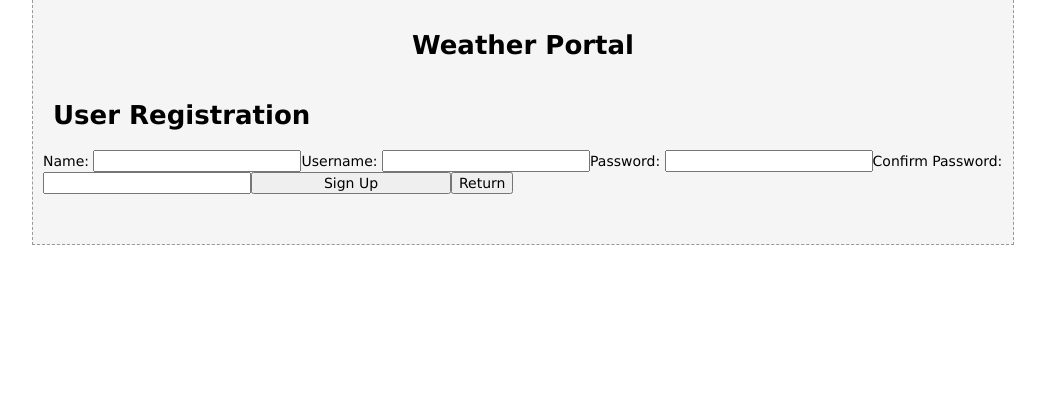
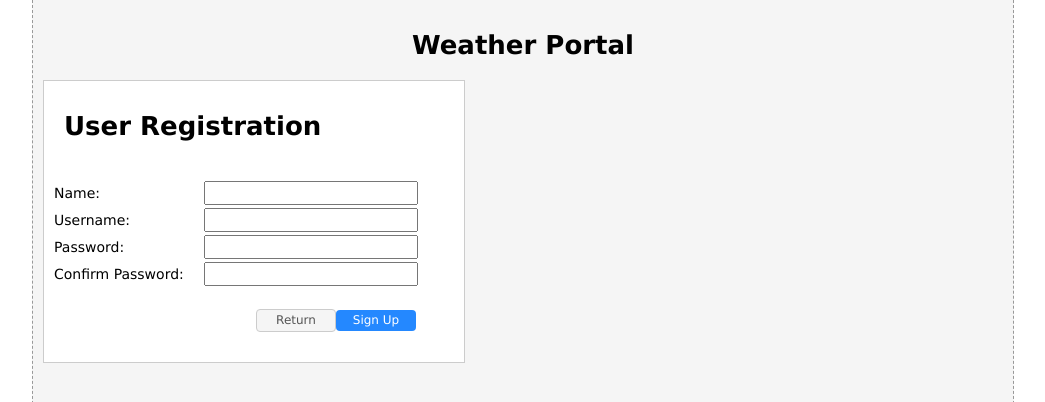
Before and after one commit to hooman-test/weather, an Angular app: page /register in a window 1280 px wide. Shown: the top 402 px of the page, without its empty margins (117-1162 px from the left). Built offline with nearby package versions, Linux system fonts and the light colour scheme.

Commit message:
Setting styles for widgets and buttons.

```diff
--- a/src/app/login/login.component.css
+++ b/src/app/login/login.component.css
@@ -1,4 +1,4 @@
-.container{
+.container {
   padding: 10px;
   margin: 20px;
   border: 1px solid #cccccc;
@@ -9,11 +9,16 @@ form div {
   margin: 10px 0;
 }
 
-form label {
-  width: 80px;
+form label span {
+  display: inline-block;
+  width: 100px;
+}
+
+div.buttonContainer {
+  text-align: right;
+  padding-right: 78px;
+}
+
+div.buttonContainer div {
   display: inline-block;
 }
-
-.btn {
-  width: 70px;
-}
--- a/src/app/login/login.component.html
+++ b/src/app/login/login.component.html
@@ -2,16 +2,22 @@
   <h3>Login</h3>
   <form action="/login">
     <div>
-      <label>Username:
+      <label>
+        <span>Username:</span>
         <input type="text" name="username">
       </label>
     </div>
     <div>
-      <label>Password:
+      <label>
+        <span>Password:</span>
         <input type="password" name="password">
       </label>
     </div>
-    <input type="submit" class="btn" value="Login">
-    <input type="button" class="btn" value="Register" routerLink="/register"/>
+    <div class="buttonContainer">
+      <div>
+        <input type="button" value="Register" routerLink="/register"/>
+        <input type="submit" value="Login">
+      </div>
+    </div>
   </form>
 </div>
--- a/src/app/register/register.component.css
+++ b/src/app/register/register.component.css
@@ -0,0 +1,34 @@
+.formContainer {
+  background-color: white;
+  border: 1px solid #ccc;
+  padding: 10px;
+  width: 400px;
+}
+
+form {
+  margin: 20px 0 10px;
+}
+
+form label {
+  display: block;
+  height: 27px;
+}
+
+form label span {
+  width: 150px;
+  display: inline-block;
+}
+
+div.buttonContainer {
+  margin: 20px 0;
+  text-align: right;
+  padding-right: 38px;
+}
+
+div.buttonContainer div {
+  display: inline-block;
+}
+
+input[type=submit], input[type=button] {
+  width: 80px;
+}
--- a/src/app/register/register.component.html
+++ b/src/app/register/register.component.html
@@ -1,18 +1,29 @@
+<div class="formContainer">
   <h1>User Registration</h1>
 
   <form action="register.component.ts">
-  <label>Name:
+    <label>
+      <span>Name:</span>
       <input type="text" name="name">
     </label>
-  <label>Username:
+    <label>
+      <span>Username:</span>
       <input type="text" name="username">
     </label>
-  <label>Password:
+    <label>
+      <span>Password:</span>
       <input type="password" name="password">
     </label>
-  <label>Confirm Password:
+    <label>
+      <span>Confirm Password:</span>
       <input type="password" name="confirm">
     </label>
+    <div class="buttonContainer">
+      <div>
+        <input type="button" (click)="goBack();" value="Return"/>
         <input type="submit" value="Sign Up">
-  <button (click)="goBack();">Return</button>
+      </div>
+    </div>
+
   </form>
+</div>
--- a/src/app/weather-lookup/weather-lookup.component.html
+++ b/src/app/weather-lookup/weather-lookup.component.html
@@ -1,8 +1,7 @@
 <h3>Weather Lookup</h3>
-<label>
-  <input #cityName placeholder="Type city name here" (keyup.enter)="lookupCityWeather(cityName.value)">
-</label>
-<button (click)="lookupCityWeather(cityName.value)">Search</button>
+
+<input type="text" #cityName placeholder="Type city name here" (keyup.enter)="lookupCityWeather(cityName.value)"/>
+<input type="button" (click)="lookupCityWeather(cityName.value)" value="Search"/>
 <div class="error" *ngIf="errorMessage && !status">{{errorMessage}}</div>
 
 <div *ngIf="city.name && status">
--- a/src/styles.css
+++ b/src/styles.css
@@ -7,10 +7,6 @@
 body {
   margin: 0;
   padding: 0;
-}
-
-input {
-  width: 200px;
 }
 
 h1 {
@@ -38,3 +34,28 @@ h5 {
 h6 {
   font-size: 16px;
 }
+
+input[type=text], input[type=password] {
+  width: 200px;
+  padding: 2px 5px;
+}
+
+input[type=submit] {
+  background-color: #2488ff;
+  color: white;
+  font-size: 12px;
+  border: none;
+  border-radius: 4px;
+  line-height: 19px;
+  min-width: 70px;
+}
+
+input[type=button] {
+  background-color: whitesmoke;
+  color: #555555;
+  font-size: 12px;
+  border: 1px solid #cccccc;
+  border-radius: 4px;
+  line-height: 19px;
+  min-width: 70px;
+}
```
Also changed, not shown: src/app/app.component.css (line endings or trailing spaces). Lines whose indentation alone changed are shown as unchanged.
